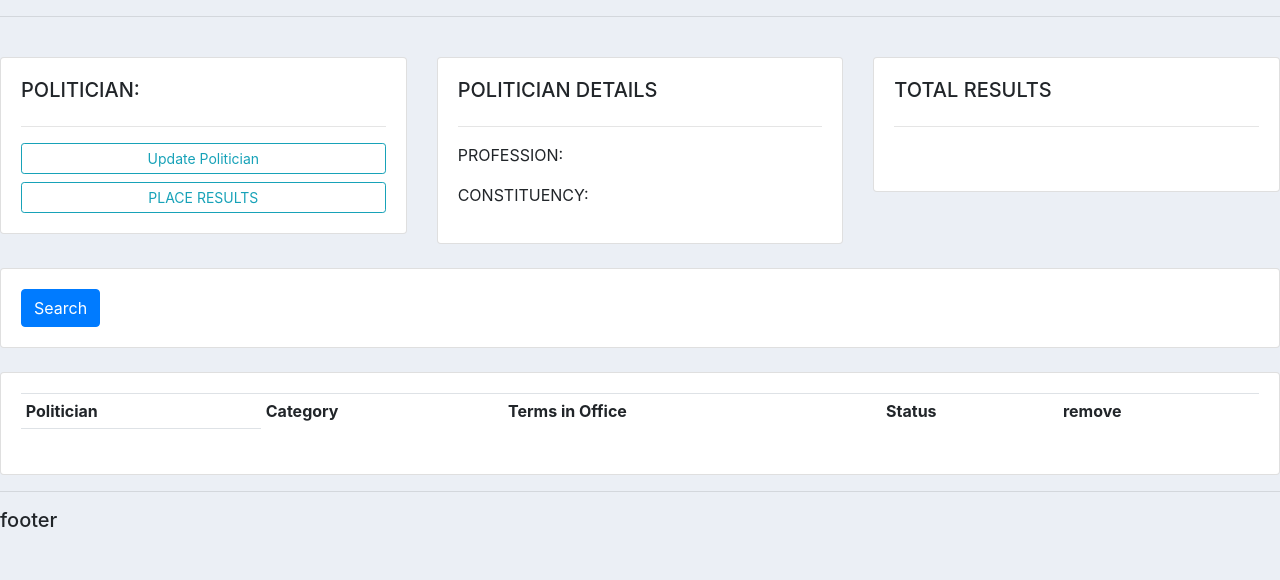
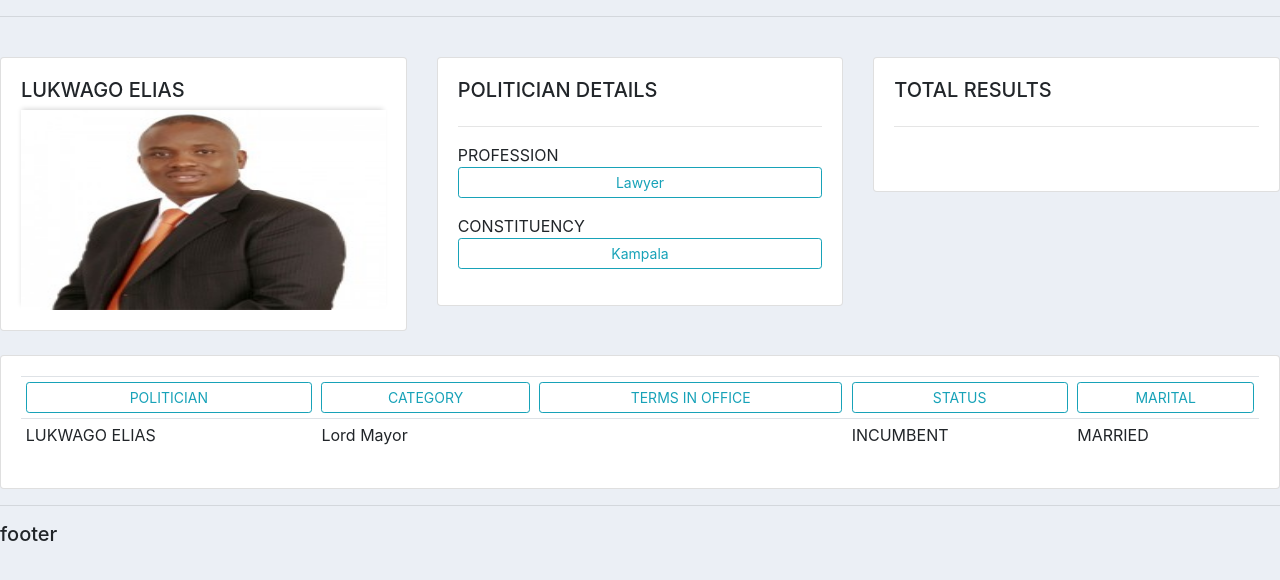
Before and after one commit to BukenyaLukman/Electoral-DashBoard, a Django app: template accounts/templates/accounts/politician.html in a window 1280 px wide. Shown: the part 66-646 px from the top of the page. Run offline with Django 3.2, Linux system fonts and the light colour scheme; the template is opened without the code that fills it: values that come from a table or form of the project are taken from there, others are empty; data comes from the database, SQL or seed files in the repository; both versions use the stored data as it was after the commit; some libraries are stand-ins or nearby versions.

Commit message:
Dynamic url routing

```diff
--- a/accounts/templates/accounts/politician.html
+++ b/accounts/templates/accounts/politician.html
@@ -1,21 +1,24 @@
 {% extends 'base.html' %}
+{% load static %}
 {% block content %}
 <br>
 <div class="row">
+
 	<div class="col-md">
 		<div class="card card-body">
-			<h5>POLITICIAN:</h5>
-			<hr>
-			<a class="btn btn-outline-info btn-sm btn-block" href="#">Update Politician</a>
-			<a class="btn btn-outline-info btn-sm btn-block" href="#">PLACE RESULTS</a>
+			<h5>{{candidates.first_name}} {{candidates.last_name}}</h5>
+			<!-- <hr> -->
+			<!-- <a class="btn btn-outline-info btn-sm btn-block" href="#">Update Politician</a>
+			<a class="btn btn-outline-info btn-sm btn-block" href="#">PLACE RESULTS</a> -->
+		<img class="thumbnail" alt="Responsive image" src="{{candidates.imageURL}}">
 		</div>
 	</div>
 	<div class="col-md">
 		<div class="card card-body">
 			<h5>POLITICIAN DETAILS</h5>
 			<hr>
-			<p>PROFESSION:</p>
-			<p>CONSTITUENCY:</p>
+			<p>PROFESSION <br><button class="btn btn-outline-info btn-sm btn-block">{{candidates.activities}}</button></p>
+			<p>CONSTITUENCY <br><button class="btn btn-outline-info btn-sm btn-block">{{candidates.constituency}}</button></p>
 		</div>
 	</div>
 
@@ -26,10 +29,11 @@
 			<h1 style="text-align: center;padding: 10px;"></h1>
 		</div>
 	</div>
+
 </div>
-<br>
-
-<div class="row">
+<!-- <br>
+ -->
+<!-- <div class="row">
 	<div class="col">
 		<div class="card card-body">
 			<form method="get">
@@ -37,7 +41,7 @@
 			</form>
 		</div>
 	</div>
-</div>
+</div> -->
 <br>
 
 <div class="row">
@@ -45,15 +49,21 @@
 		<div class="card card-body">
 			<table class="table table-sm">
 				<tr>
-					<th>Politician</th>
-					<th>Category</th>
-					<th>Terms in Office</th>
-					<th>Status</th>
-					<th>remove</th>
+					<th><button class="btn btn-outline-info btn-sm btn-block">POLITICIAN</button></th>
+					<th><button class="btn btn-outline-info btn-sm btn-block">CATEGORY</button></th>
+					<th><button class="btn btn-outline-info btn-sm btn-block">TERMS IN OFFICE</button></th>
+					<th><button class="btn btn-outline-info btn-sm btn-block">STATUS</button></th>
+					<th><button class="btn btn-outline-info btn-sm btn-block">MARITAL</button></th>
 				</tr>
+
 				<tr>
+					<td>{{candidates.first_name}} {{candidates.last_name}}</td>
+					<td>{{candidates.category}}</td>
 					<td></td>
+					<td>{{candidates.politician_status}}</td>
+					<td>{{candidates.marital_status}}</td>
 				</tr>
+
 			</table>
 		</div>
 	</div>
--- a/accounts/urls.py
+++ b/accounts/urls.py
@@ -4,6 +4,6 @@ from . import views
 urlpatterns = [
     path('', views.home, name='home'),
     path('candidates/',views.candidates,name="candidates"),
-    path('politicians/<str:pk>',views.politicians,name="politicians"),
+    path('politicians/<str:pk>/',views.politicians,name="politicians"),
 
 ]
--- a/accounts/views.py
+++ b/accounts/views.py
@@ -21,4 +21,4 @@ def candidates(request):
 def politicians(request,pk):
 	candidates = Politicians.objects.get(id=pk)
 	context = {'candidates':candidates}
-	return render(request,'accounts/politician.html')
+	return render(request,'accounts/politician.html',context)
--- a/static/css/main.css
+++ b/static/css/main.css
@@ -202,3 +202,10 @@ section{
 	margin-right: -2rem;
 
 }
+.thumbnail{
+	width: 100%;
+	height: 200px;
+	-webkit-box-shadow: -1px -3px 5px -2px rgba(214,214,214,1);
+    -moz-box-shadow: -1px -3px 5px -2px rgba(214,214,214,1);
+    box-shadow: -1px -3px 5px -2px rgba(214,214,214,1);
+}
```
Also changed, not shown: db.sqlite3, static/images/Semujju-Ngada.jpg (added).
